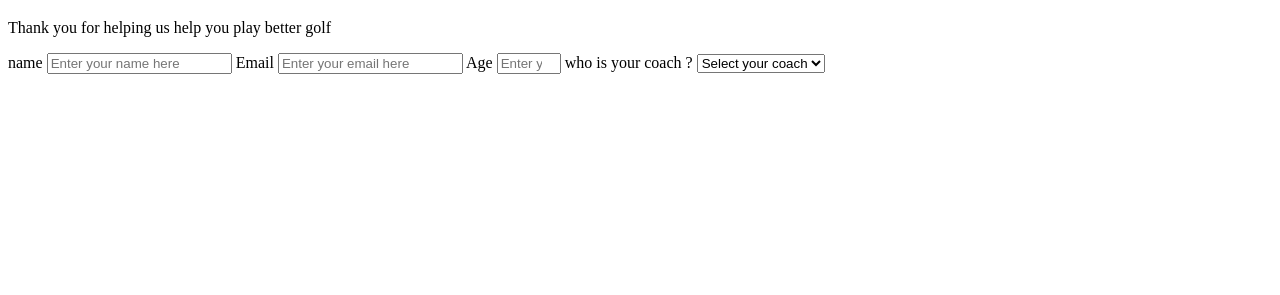
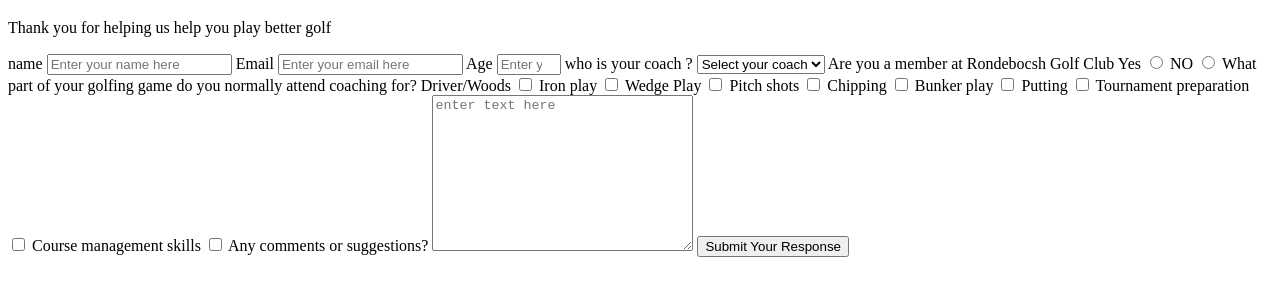
Before and after one commit to hilmimallick/my_survey_form, a plain HTML site: page index.html in a window 1280 px wide. Shown: the part 61-356 px from the top of the page. Drawn offline with Linux system fonts and the light colour scheme.

Commit message:
worked on html

```diff
--- a/index.html
+++ b/index.html
@@ -10,7 +10,9 @@
 <body>
     <h1 id="title">Golf Coaching Survey Form</h1>
     <p id="description">Thank you for helping us help you play better golf</p>
-    <form action="" id="survey-form">
+
+    <form id="survey-form">
+
 <label id="name-label">name</label>
 <input type="text" id="name" required placeholder="Enter your name here">
 
@@ -20,14 +22,34 @@
 <label id="number-label">Age</label>
 <input type="number" id="number" required max="100" min="6" placeholder="Enter your age here">
 
-<Label>who is your coach ?
-<select name="" id="dropdown">
-<option value="">Select your coach</option>
-<option value="">John Write</option>
-<option value="">Cameron Adams</option>
-<option value="">Maxcine Moses</option>
+<label>who is your coach ? </label>
+<select name="options" id="dropdown">
+<option value="1">Select your coach</option>
+<option value="2">John Write</option>
+<option value="3">Cameron Adams</option>
+<option value="4">Maxcine Moses</option>
 </select>
-</Label>
+
+
+<label for="">Are you a member at Rondebocsh Golf Club</label>
+<label for="">Yes </label><input type="radio" name="club" value="yes">
+<label for="">NO </label><input type="radio" name="club" value="no">
+
+<label for="">What part of your golfing game do you normally attend coaching for?</label>
+<label for="">Driver/Woods </label><input value="woods" type="checkbox">
+<label for="">Iron play </label><input value="irons" type="checkbox">
+<label for="">Wedge Play </label><input value="wedge" type="checkbox">
+<label for="">Pitch shots </label><input value="pitch" type="checkbox">
+<label for="">Chipping </label><input value="chipping" type="checkbox">
+<label for="">Bunker play </label><input value="bunker" type="checkbox">
+<label for="">Putting </label><input value="putting" type="checkbox">
+<label for="">Tournament preparation </label><input value="preparation" type="checkbox">
+<label for="">Course management skills </label><input value="management" type="checkbox">
+
+<label for="">Any comments or suggestions? </label>
+    <textarea name="comment" id="comment" cols="30" rows="10" placeholder="enter text here"></textarea>
+
+<button id="submit" type="submit">Submit Your Response</button>
     </form>
 </body>
 </html>
```
